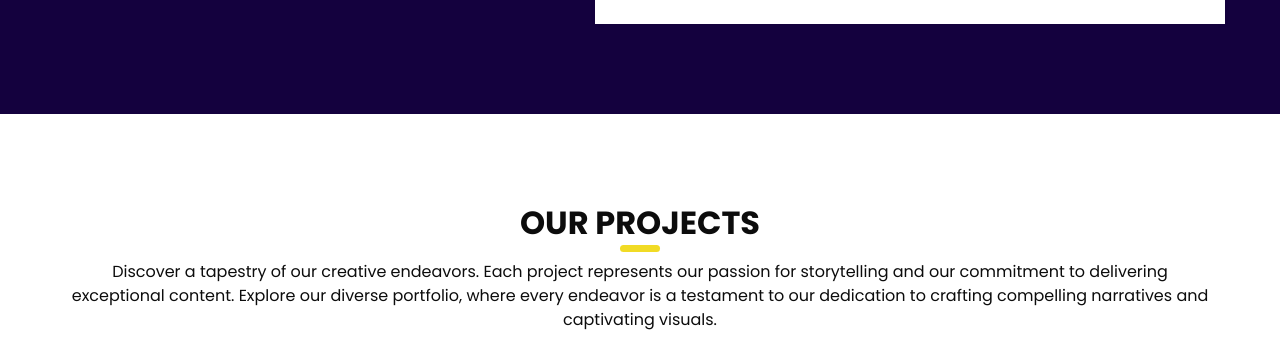
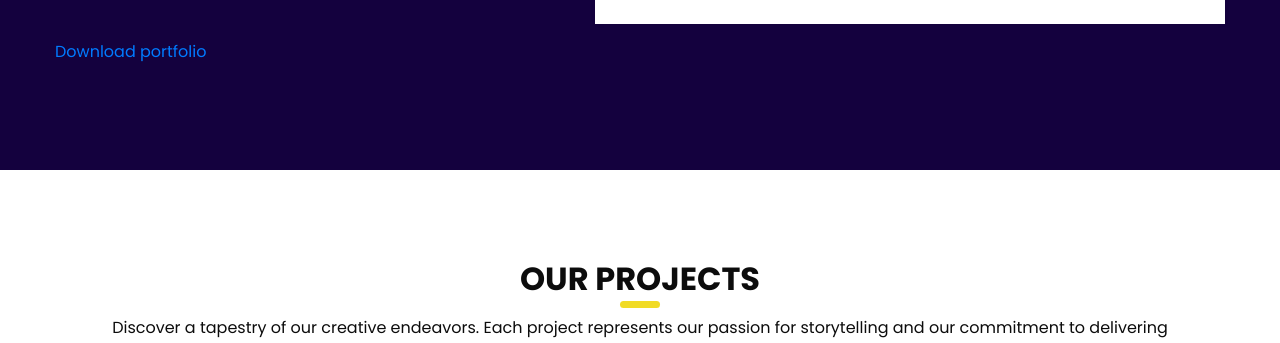
Before and after one commit to CodeDroid999/sledge-entertainment, a plain HTML site: page public-html/index.html in a window 1280 px wide. Shown: the part 5265-5608 px from the top of the page. Drawn offline with Linux system fonts and the light colour scheme.

Commit message:
add blog.html

```diff
--- a/public-html/index.html
+++ b/public-html/index.html
@@ -898,6 +898,14 @@
           </div>
         </div>
       </div>
+      <div class="row pt-3 pb-3">
+          <div class="btn-box">
+            <!-- Download PDF Button -->
+            <a href="your-pdf-file.pdf" download="suggested-filename.pdf">
+              Download portfolio
+            </a>
+          </div>
+        </div>
     </div>
   </section>
 
```
Also changed, not shown: public-html/blog.html (added).
